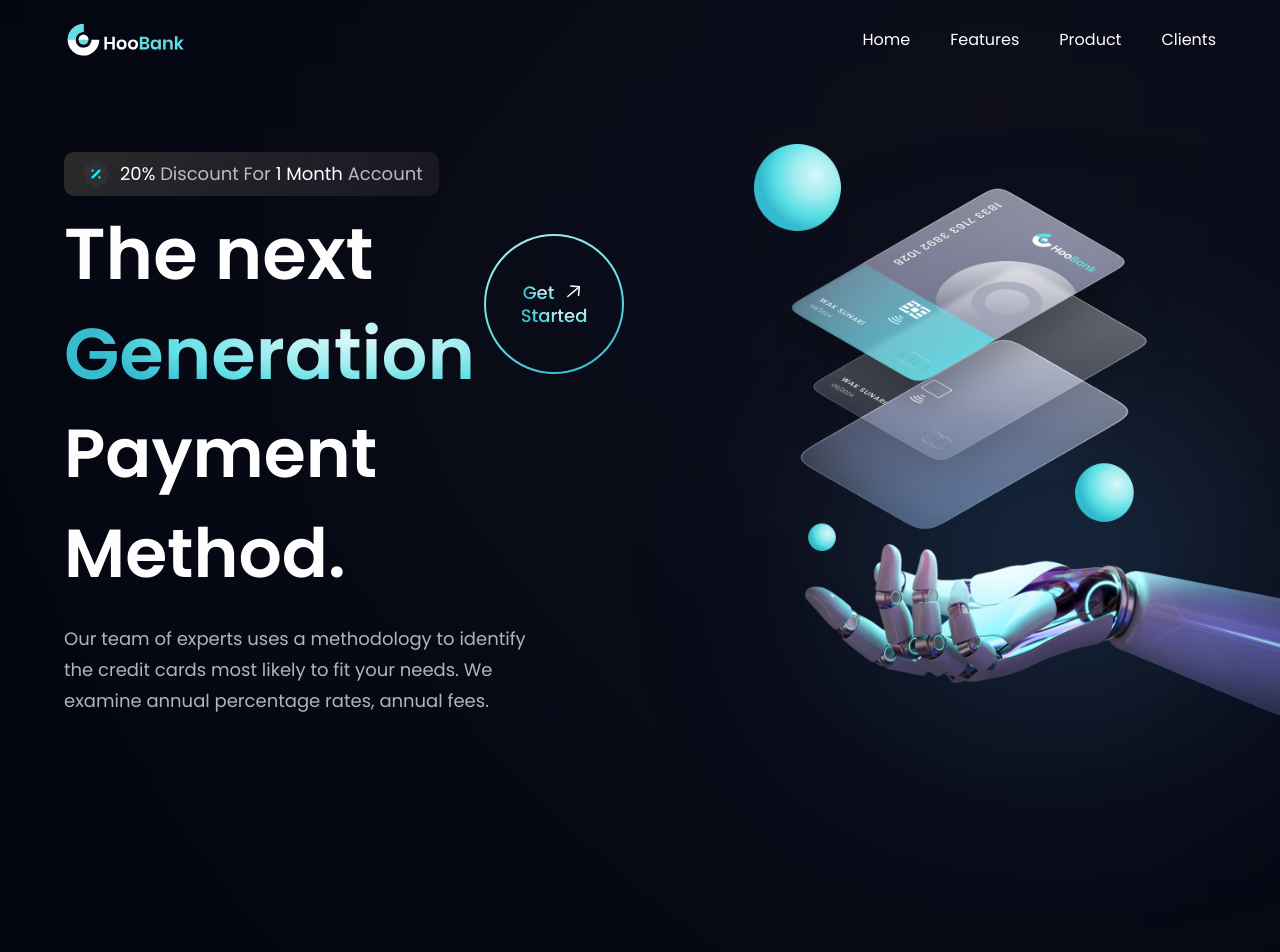
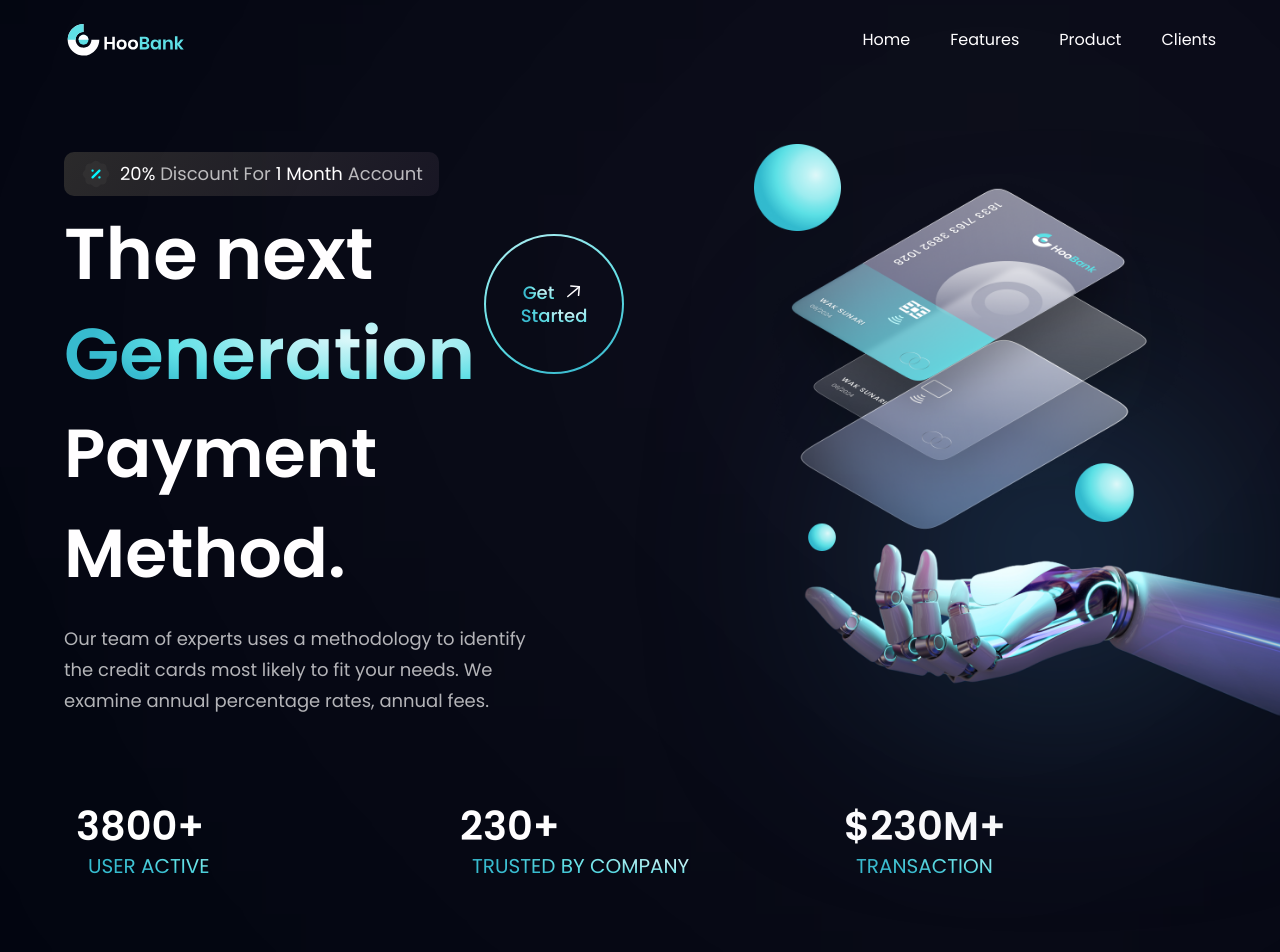
Before and after one commit to AmineBenReddad/react-projects, a React (Vite) app in the folder bank_modern_app/: page / in a window 1280 px wide. Shown: the top 952 px of the page. Built offline with nearby package versions, Linux system fonts and the light colour scheme.

Commit message:
stats part

```diff
--- a/bank_modern_app/src/components/Stats.jsx
+++ b/bank_modern_app/src/components/Stats.jsx
@@ -1,8 +1,17 @@
 import React from 'react'
+import styles from '../style'
+import { stats } from '../constants'
 
 const Stats = () => {
   return (
-    <div>Stats</div>
+    <section className={`${styles.flexCenter} flex-row flex-wrap sm:mb-20 mb-6`}>
+      {stats.map((stat) => (
+        <div key={stat.id} className={`flex-1 justify-start items-center flex-row m-3`}>
+            <h4 className='font-poppins font-semibold text-white xs:text-[40px] text-[30px] xs:leading-[53px] leading-[43px] '>{stat.value}</h4>
+            <p className='text-gradient font-poppins font-normal xs:text-[20px] text-[15px] xs:leading-[26px] leading-[21px] ml-3 uppercase'>{stat.title}</p>
+        </div>
+      ))}
+    </section>
   )
 }
 
```
